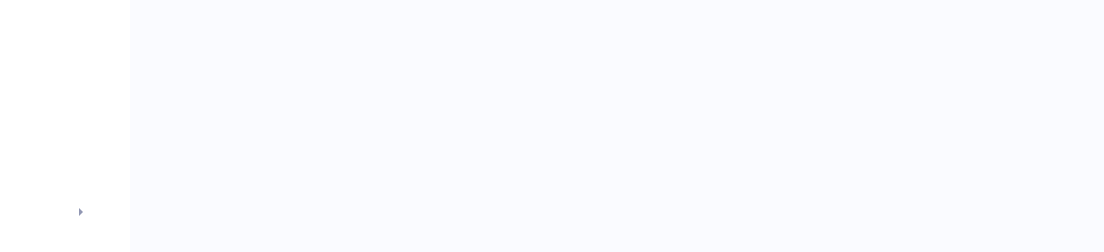
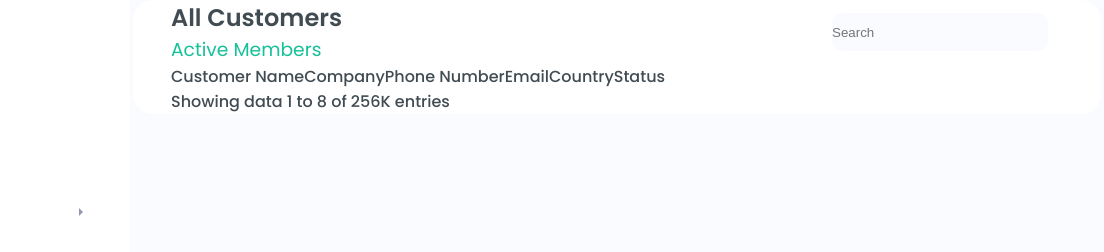
Before and after one commit to DmytroBrazhnyk/gliveraTest, a website: page src/index.html in a window 1280 px wide. Shown: the top 252 px of the page, 176-1280 px from the left. Drawn offline with nearby package versions, Linux system fonts and the light colour scheme; files that its build step writes are made by us from their sources.

Commit message:
some update body

```diff
--- a/src/css/main.scss
+++ b/src/css/main.scss
@@ -14,6 +14,7 @@ body {
     max-width: 1440px;
     width: 100%;
     margin: 0 auto;
+    display: flex;
 }
 
 .sidebar-menu{
@@ -108,3 +109,59 @@ body {
         }
     }
 }
+.customer{
+    display: flex;
+    flex-direction: column;
+    width: 100%;
+    height: 100%;
+    max-width: 968px;
+    max-height: 812px;
+    background-color: $color-white;
+    margin: 0 auto;
+    padding-left: 38px;
+    border-radius: 20px;
+    &__header{
+        display: flex;
+        justify-content: space-between;
+        &-left{
+            .customer__header-title{
+                font-weight: $font-weight-semi-bold;
+            }
+            .customer__header-subtitle{
+                font-weight: $font-weight-regular;
+                color: $color-green-bg;
+            }
+        }
+        &-right{
+            display: flex;
+            align-items: center;
+            padding-right: 53px;
+            .customer__search{
+                width: 216px;
+                height: 38px;
+                border-radius: 10px;
+                border: none;
+                background-color: $color-search-bg;
+            }
+        }
+    }
+    &__body{
+        display: flex;
+        flex-direction: column;
+        .customer__table-head{
+            display: flex;
+        }
+        .customer__cards{
+
+        }
+    }
+    &__footer{
+        display: flex;
+        &-info{
+
+        }
+        .customer__pagination{
+
+        }
+    }
+}
--- a/src/index.html
+++ b/src/index.html
@@ -95,8 +95,8 @@
         <section class="customer">
             <div class="customer__header">
                 <div class="customer__header-left">
-                    <h1 class="customer__header-title">All Customers</h1>
-                    <h2 class="customer__header-subtitle">Active Members</h2>
+                    <h2 class="customer__header-title">All Customers</h2>
+                    <h3 class="customer__header-subtitle">Active Members</h3>
                 </div>
                 <div class="customer__header-right">
                     <input type="search" class="customer__search" placeholder="Search">
```
